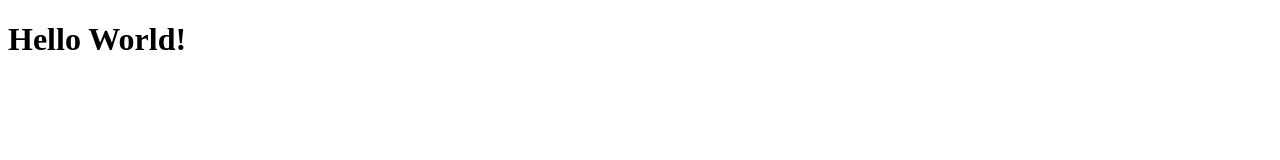
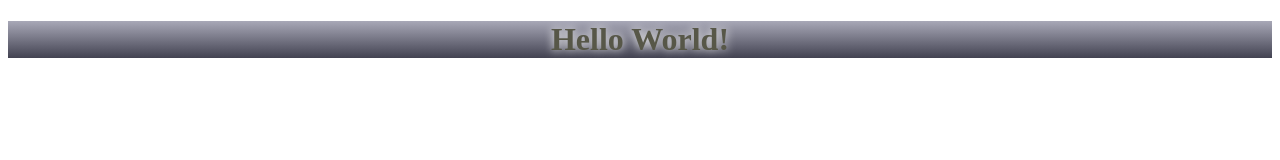
Before and after one commit to elimm/elimm.github.io, a plain HTML site: page index.html in a window 1280 px wide. Drawn offline with Linux system fonts and the light colour scheme.

Commit message:
second commit

```diff
--- /dev/null
+++ b/css/main.css
@@ -0,0 +1,8 @@
+h1 {
+	font: 24px/2 600 Arial, Verdana, sans-serif;
+	color: #575748;
+	text-align: center;
+	background-color: #a8a8b7;
+	background-image: linear-gradient(180deg, #a8a8b7, #424251);
+	text-shadow: 0 0 10px #fff;
+}
--- a/index.html
+++ b/index.html
@@ -3,6 +3,7 @@
 <head>
 	<meta charset="UTF-8">
 	<title>Sample</title>
+	<link rel="stylesheet" href="css/main.css">
 </head>
 <body>
 	<h1>Hello World!</h1>
```
